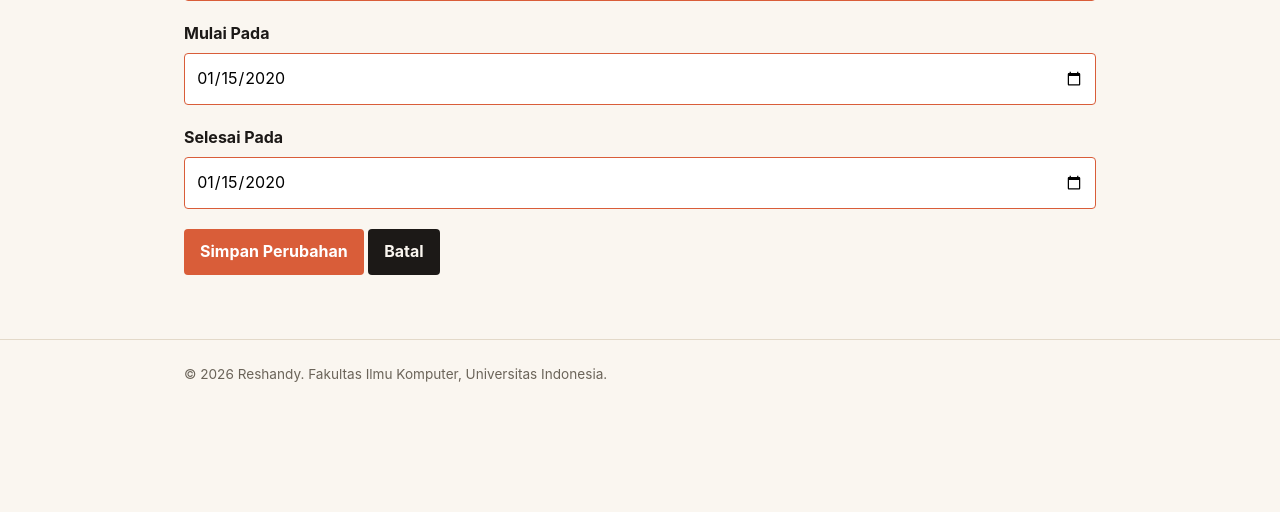
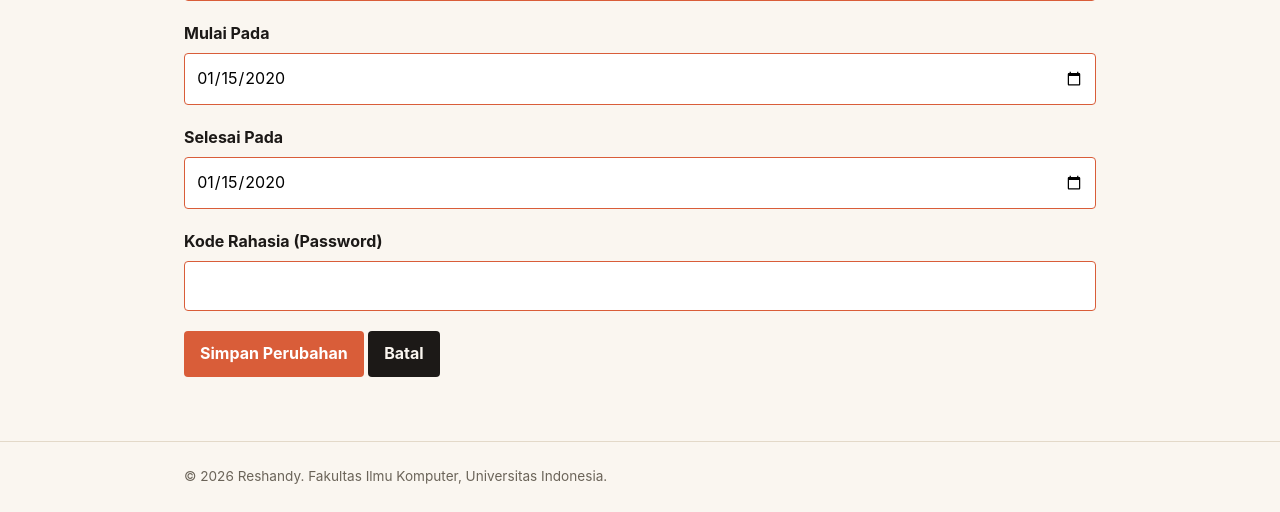
Before and after one commit to reshandytaftazani/myportofolio, a Django app: page /experience/edit/00000000-0000-0000-0000-000000000001/ in a window 1280 px wide. Shown: the part 748-1260 px from the top of the page. Before the commit the page ends 1130 px from the top, so only its background shows below. Run offline with Django 5.2, Linux system fonts and the light colour scheme; tables that the repository leaves empty hold one stand-in row (values such as "Sample post").

Commit message:
Feat(experience): Tambah proteksi password untuk edit pengalaman - Menambahkan validasi `PORTFOLIO_PASSWORD` dari `.env` pada view `edit_experience`. - Menambahkan input field password pada template `experience_form.html` saat mode edit. - Memperbaiki posisi `import os` pada `views.py` ke bagian paling atas.

```diff
--- a/main/views.py
+++ b/main/views.py
@@ -1,3 +1,4 @@
+import os
 from django.contrib import messages
 from django.core import serializers
 from django.http import HttpResponse
@@ -53,10 +54,16 @@ def edit_experience(request, id):
     experience = get_object_or_404(Experience, pk=id)
     form = ExperienceForm(request.POST or None, instance=experience)
 
-    if request.method == "POST" and form.is_valid():
-        form.save()
-        messages.success(request, "Pengalaman berhasil diperbarui!")
-        return redirect("main:show_experience")
+    if request.method == "POST":
+        secret = os.environ.get('PORTFOLIO_PASSWORD', 'rahasia123')
+        if request.POST.get('password') != secret:
+            messages.error(request, "Gagal memperbarui pengalaman: Password salah!")
+            return redirect("main:show_experience")
+
+        if form.is_valid():
+            form.save()
+            messages.success(request, "Pengalaman berhasil diperbarui!")
+            return redirect("main:show_experience")
 
     context = {
         "name": "Reshandy",
@@ -92,8 +99,6 @@ def create_education(request):
         "form": form,
     }
     return render(request, "education_form.html", context)
-
-import os
 
 def show_projects(request):
     # Tambahkan header rahasia agar get_projects_json tidak menolak request internal ini
--- a/templates/experience_form.html
+++ b/templates/experience_form.html
@@ -19,6 +19,12 @@
                             {% endfor %}
                         </div>
                     {% endfor %}
+                    {% if is_edit %}
+                    <div class="form-group">
+                        <label for="password">Kode Rahasia (Password)</label>
+                        <input type="password" name="password" id="password" required>
+                    </div>
+                    {% endif %}
                     <button type="submit" class="button">{% if is_edit %}Simpan Perubahan{% else %}Tambah Pengalaman{% endif %}</button>
                     <a href="{% url 'main:show_experience' %}" class="button button-secondary">Batal</a>
                 </form>
```
